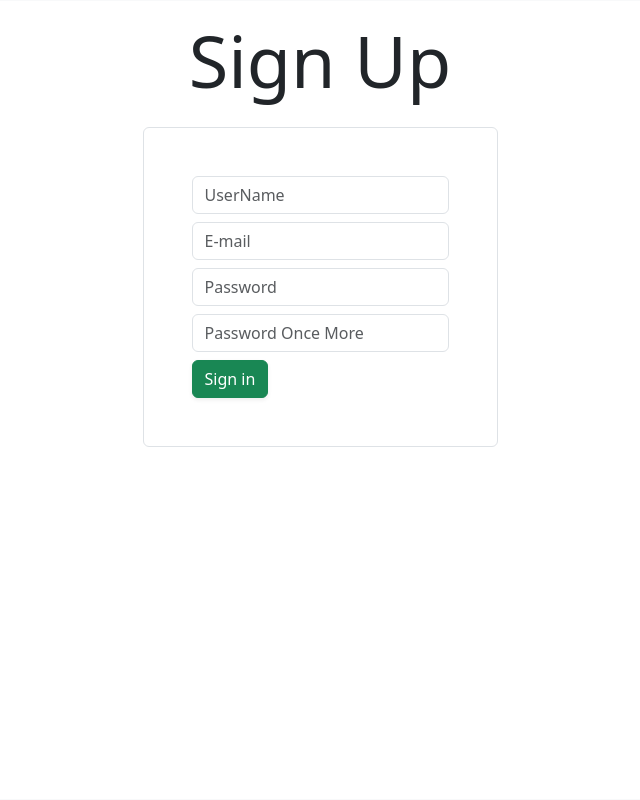
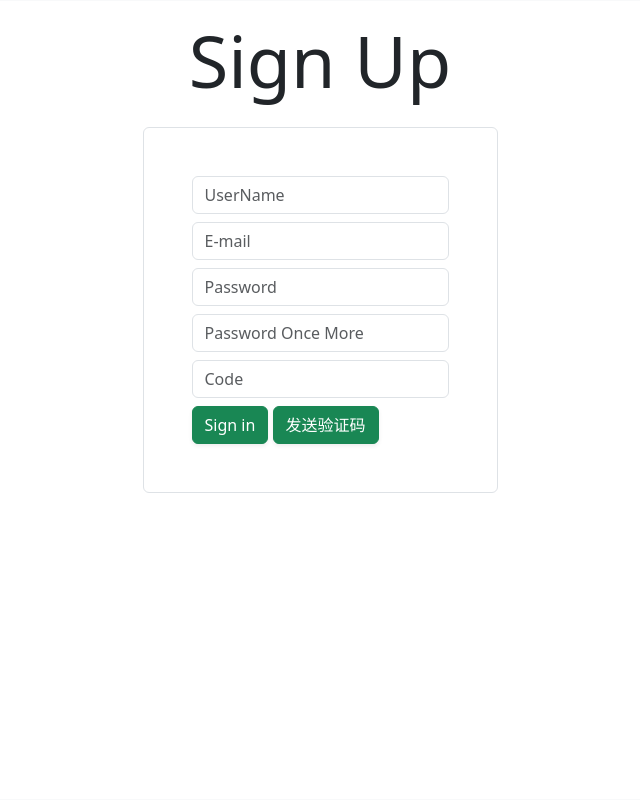
Before and after one commit to HandHerH/PersonalNoteManage, a Django app: page /user/register/ in a window 1280 px wide. Shown: the whole page, without its empty margins (320-960 px from the left). Run offline with Django 4.2, Linux system fonts and the light colour scheme; some libraries are stand-ins or nearby versions.

Commit message:
2025/02/09 (#4)
Co-authored-by: lcf <gmcl.030906@gmail.com>

```diff
--- a/PersonalNoteManage/project_settings.py
+++ b/PersonalNoteManage/project_settings.py
@@ -12,6 +12,10 @@ SMTP_PORT = 465  # 465 端口使用 SSL
 EMAIL_USER = "lichenfeng_03@163.com"
 EMAIL_PASS = "TFpiq39iiLyM3xkg"  # 使用授权码，不是邮箱登录密码
 
+verify_code_length = 6
+# 验证码过期时间
+expire_time = 60 * 5
+
 email_settings = {
     'SMTP_SERVER': SMTP_SERVER,
     'SMTP_PORT': SMTP_PORT,
--- a/UserManage/form_all.py
+++ b/UserManage/form_all.py
@@ -1,9 +1,10 @@
 from django import forms
 from UserManage import models
-
+from django.core.cache import cache
 
 class RegisterForm(forms.ModelForm):
     password2 = forms.CharField(label='再次输入密码', widget=forms.PasswordInput)
+    verify_code = forms.CharField(label='验证码')
 
     class Meta:
         model = models.User
@@ -13,7 +14,13 @@ class RegisterForm(forms.ModelForm):
         cleaned_data = super().clean()
         password = cleaned_data.get('password')
         password2 = cleaned_data.get('password2')
+        email = cleaned_data.get('email')
+        verify_code = cleaned_data.get('verify_code')
 
         if password != password2:
             raise forms.ValidationError("两次输入的密码不一致")
+        if not cache.get(f":1:email:{email}"):
+            raise forms.ValidationError("验证码过期")
+        if str(cache.get(f":1:email:{email}")) != str(verify_code):
+            raise forms.ValidationError("验证码错误")
         return cleaned_data
--- a/UserManage/urls.py
+++ b/UserManage/urls.py
@@ -21,5 +21,6 @@ app_name = 'AppUserManage'
 
 urlpatterns = [
     path(r'main/', views.MainPageView.as_view(), name='main'),
-    path(r'register/', views.RegisterView.as_view(), name='register')
+    path(r'register/', views.RegisterView.as_view(), name='register'),
+    path('a/send_verify_code/', views.EmailView.as_view(), name='send_verify_code'),
 ]
--- a/UserManage/views.py
+++ b/UserManage/views.py
@@ -1,3 +1,6 @@
+import json
+
+from django.http import JsonResponse
 from django.shortcuts import render
 from django.urls import reverse_lazy
 from django.views.generic.edit import CreateView
@@ -5,9 +8,23 @@ from django.views import View, defaults
 
 from UserManage import models
 from UserManage import form_all
+from login_strategy import lst
+
+# Create your views here.
 
 
-# Create your views here.
+class EmailView(View):
+    def get(self, request):
+        return defaults.page_not_found(request, '访问失败', template_name='404.html')
+
+    def post(self, request):
+        email = json.loads(request.body).get('email')
+        email_sender = lst.get_strategy('email')
+        verify_code = email_sender.generate_code()
+        if not email_sender.cache_code(email, verify_code):
+            return JsonResponse({"验证信息": "发送失败,请稍后重试"})
+        email_sender.send_email(email, '欢迎使用PersonalNote', f'您的验证码:{verify_code}')
+        return JsonResponse({"验证信息": "发送成功,请输入验证码完成注册"})
 
 
 class RegisterView(CreateView):
--- a/login_strategy/__init__.py
+++ b/login_strategy/__init__.py
@@ -1,5 +1,5 @@
-from strategies import LoginStrategy
-from email_strategy import EmailStrategy
+from login_strategy.strategies import LoginStrategy
+from login_strategy.email_strategy import EmailStrategy
 
 lst = LoginStrategy()
 
--- a/templates/UserManage/registerPage.html
+++ b/templates/UserManage/registerPage.html
@@ -13,23 +13,35 @@
             <form class="border rounded p-5">
                 <div class="form-group mb-2">
                     <input type="text" class="form-control" id="NameInput"
-                           placeholder="UserName" required="">
+                           placeholder="UserName" name="name">
                 </div>
                 <div class="form-group mb-2">
                     <input type="email" class="form-control" id="EmailInput"
-                           placeholder="E-mail" required="">
+                           placeholder="E-mail" name="email">
                 </div>
                 <div class="form-group mb-2">
                     <input type="password" class="form-control" id="PasswordInput" placeholder="Password"
-                           required="">
+                           name="password">
                 </div>
                 <div class="form-group mb-2">
                     <input type="password" class="form-control" id="PasswordInputOnceMore"
-                           placeholder="Password Once More" required="">
+                           placeholder="Password Once More" name="password2">
+                </div>
+                <div class="form-group mb-2">
+                    <input type="text" class="form-control" id="CodeInputOnceMore"
+                           placeholder="Code" name="verify_code">
                 </div>
                 <button type="submit" class="btn btn-success btn-round btn-block shadow-sm">Sign in</button>
+                <a type="button" class="btn btn-success btn-round btn-block shadow-sm" id="Btn_send">发送验证码</a>
             </form>
         </div>
     </div>
     </body>
 {% endblock %}
+
+{% block another_js %}
+	<script>
+        btn_send = document.getElementById('Btn_send')
+        {#btn_send.addEventListener('click', )#}
+    </script>
+{% endblock %}
```
Also changed, not shown: PersonalNoteManage/settings.py (+12 -1 lines), login_strategy/email_strategy.py (+17 -1 lines).
